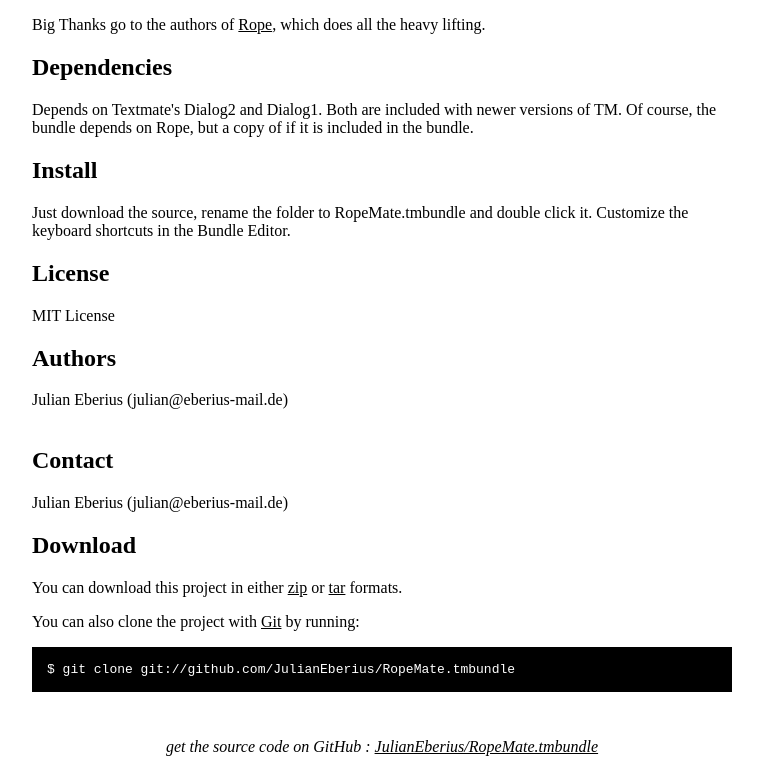
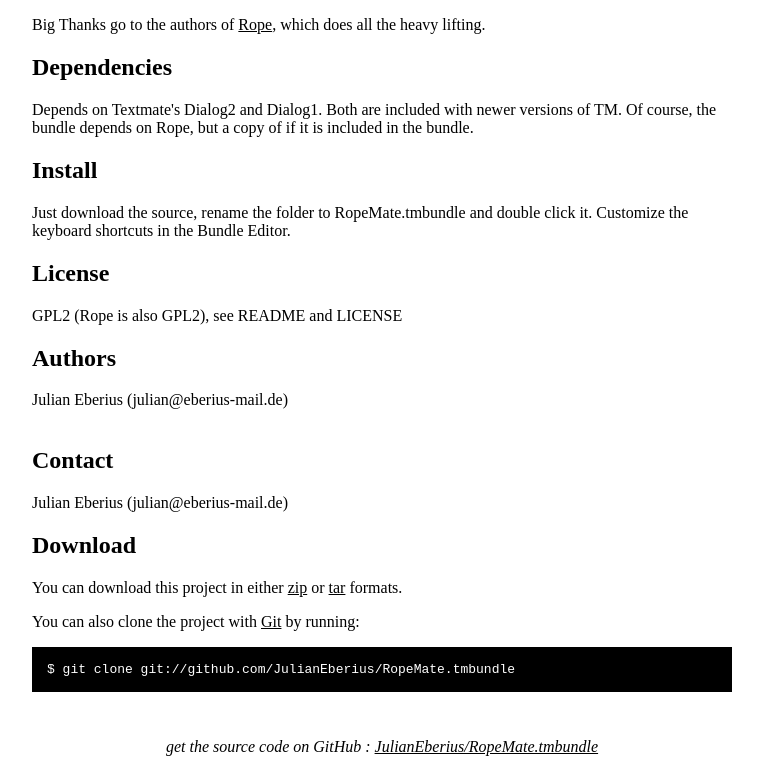
Before and after one commit to JulianEberius/RopeMate.tmbundle, a plain HTML site: page index.html in a window 1280 px wide. Shown: the part 656-1420 px from the top of the page, without its empty margins (258-1021 px from the left). Drawn offline with Linux system fonts and the light colour scheme.

Commit message:
updated license

```diff
--- a/index.html
+++ b/index.html
@@ -75,7 +75,7 @@ Big Thanks go to the authors of <a href="http://rope.sourceforge.net/">Rope</a>,
 <h2>Install</h2>
 <p>Just download the source, rename the folder to RopeMate.tmbundle and double click it. Customize the keyboard shortcuts in the Bundle Editor.</p>
 <h2>License</h2>
-<p>MIT License</p>
+<p>GPL2 (Rope is also GPL2), see README and LICENSE</p>
 <h2>Authors</h2>
 <p>Julian Eberius (julian@eberius-mail.de)
 <br/>
```
